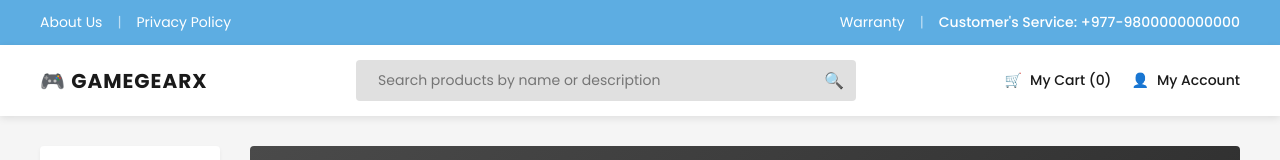
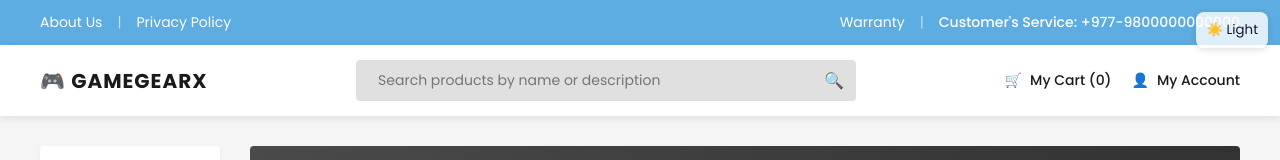
Before and after one commit to r4hul078/GamerX, a React (Create React App) app in the folder frontend/: page /dashboard in a window 1280 px wide. Shown: the top 160 px of the page. Built offline with nearby package versions, Linux system fonts and the light colour scheme; no server answers.

Commit message:
added dark mode

```diff
--- a/frontend/src/App.css
+++ b/frontend/src/App.css
@@ -1,12 +1,30 @@
 body {
-  background: linear-gradient(135deg, #ff00c8, #6f00ff);
+  background: var(--bg);
   min-height: 100vh;
   display: flex;
   justify-content: center;
   align-items: center;
+  color: var(--text-color);
 }
 
 #root {
   width: 100%;
   height: 100%;
 }
+
+.theme-toggle {
+  position: fixed;
+  top: 12px;
+  right: 12px;
+  z-index: 1000;
+}
+
+.theme-toggle button {
+  background: var(--card-bg);
+  color: var(--text-color);
+  border: none;
+  padding: 8px 10px;
+  border-radius: 8px;
+  cursor: pointer;
+  box-shadow: 0 2px 6px rgba(0,0,0,0.12);
+}
--- a/frontend/src/App.js
+++ b/frontend/src/App.js
@@ -10,11 +10,13 @@ import Cart from './pages/Cart';
 import ProductDetails from './pages/ProductDetails';
 import OrderHistory from './pages/OrderHistory';
 import { CartProvider } from './contexts/CartContext';
+import { useTheme } from './contexts/ThemeContext';
 import './App.css';
 
 function App() {
   const [isAuthenticated, setIsAuthenticated] = useState(false);
   const [loading, setLoading] = useState(true);
+  const { theme, toggleTheme } = useTheme();
 
   useEffect(() => {
     // Check if user is already logged in
@@ -38,6 +40,11 @@ function App() {
   return (
     <CartProvider>
       <Router>
+        <div className="theme-toggle">
+          <button onClick={toggleTheme} aria-label="Toggle theme">
+            {theme === 'dark' ? '🌙 Dark' : '☀️ Light'}
+          </button>
+        </div>
         <Routes>
           <Route
             path="/login"
--- /dev/null
+++ b/frontend/src/contexts/ThemeContext.js
@@ -0,0 +1,37 @@
+import React, { createContext, useContext, useState, useEffect } from 'react';
+
+const ThemeContext = createContext();
+
+export function ThemeProvider({ children }) {
+  const [theme, setTheme] = useState(() => {
+    try {
+      return localStorage.getItem('theme') || 'light';
+    } catch (e) {
+      return 'light';
+    }
+  });
+
+  useEffect(() => {
+    const root = document.documentElement;
+    if (theme === 'dark') {
+      root.classList.add('dark');
+    } else {
+      root.classList.remove('dark');
+    }
+    try {
+      localStorage.setItem('theme', theme);
+    } catch (e) {}
+  }, [theme]);
+
+  const toggleTheme = () => setTheme((t) => (t === 'dark' ? 'light' : 'dark'));
+
+  return (
+    <ThemeContext.Provider value={{ theme, toggleTheme }}>
+      {children}
+    </ThemeContext.Provider>
+  );
+}
+
+export function useTheme() {
+  return useContext(ThemeContext);
+}
--- a/frontend/src/index.css
+++ b/frontend/src/index.css
@@ -5,8 +5,26 @@
   font-family: "Poppins", sans-serif;
 }
 
+:root {
+  --bg: linear-gradient(135deg, #ff00c8, #6f00ff);
+  --page-bg: #ffffff;
+  --text-color: #111827;
+  --muted-text: #6b7280;
+  --card-bg: rgba(255,255,255,0.8);
+}
+
+/* Dark theme overrides */
+.dark {
+  --bg: linear-gradient(135deg, #0f1724, #071029);
+  --page-bg: #0b1220;
+  --text-color: #e5e7eb;
+  --muted-text: #9ca3af;
+  --card-bg: rgba(15,17,36,0.6);
+}
+
 body {
-  background: linear-gradient(135deg, #ff00c8, #6f00ff);
+  background: var(--bg);
+  color: var(--text-color);
   min-height: 100vh;
 }
 
--- a/frontend/src/index.js
+++ b/frontend/src/index.js
@@ -2,10 +2,13 @@ import React from 'react';
 import ReactDOM from 'react-dom/client';
 import App from './App';
 import './index.css';
+import { ThemeProvider } from './contexts/ThemeContext';
 
 const root = ReactDOM.createRoot(document.getElementById('root'));
 root.render(
   <React.StrictMode>
-    <App />
+    <ThemeProvider>
+      <App />
+    </ThemeProvider>
   </React.StrictMode>
 );
```
